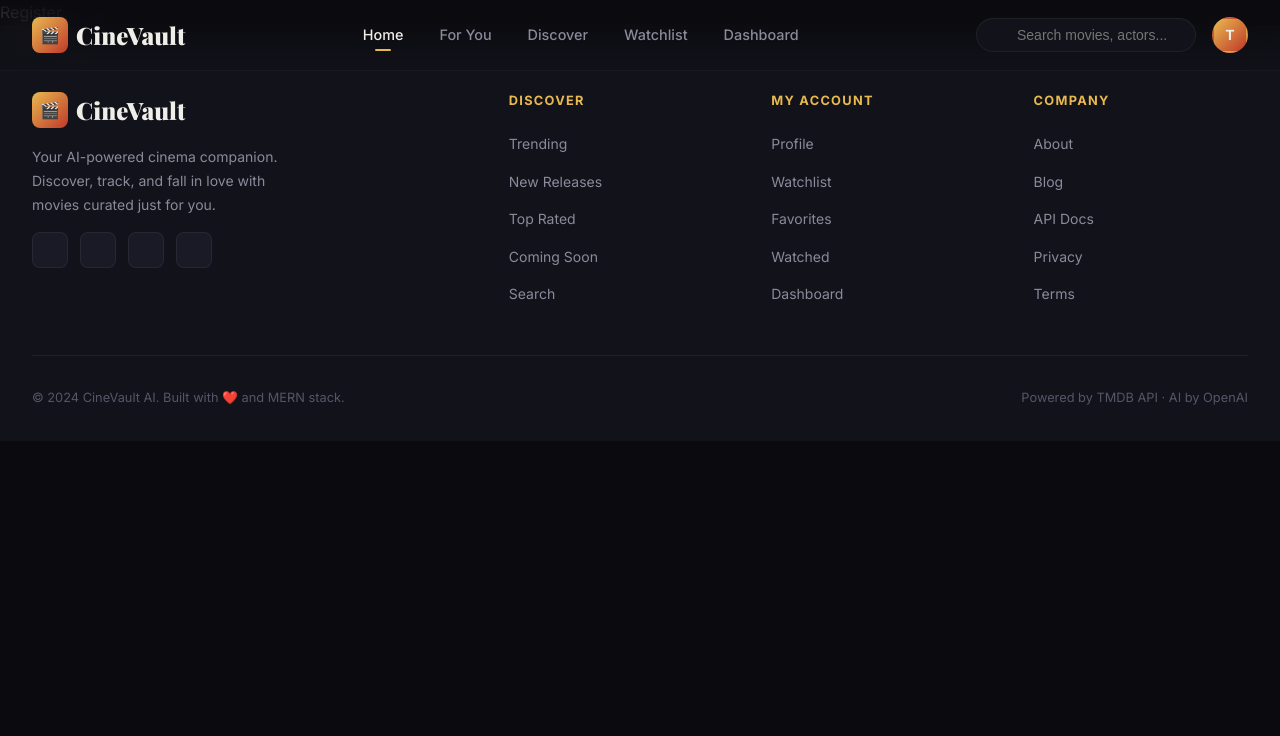
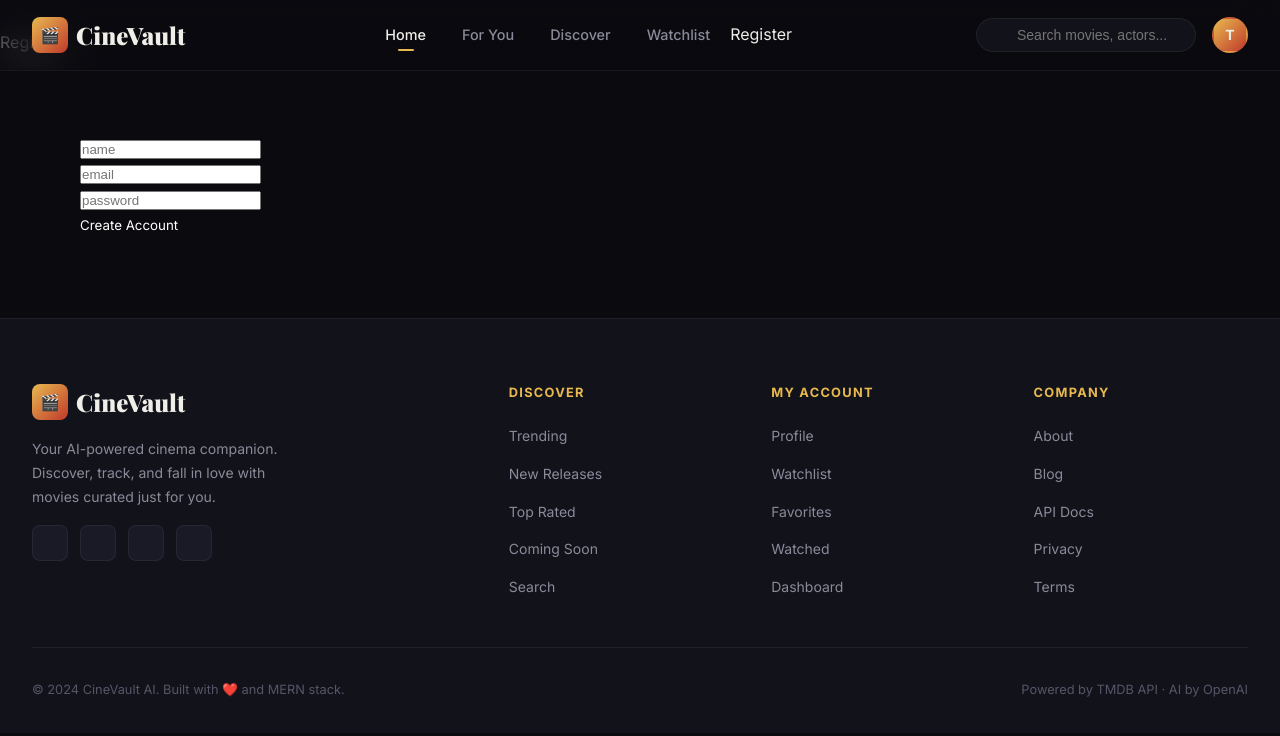
Before and after one commit to pateltirth05/CineVault, a React (Vite) app in the folder frontend/: page /register in a window 1280 px wide. Shown: the top 736 px of the page. Built offline with nearby package versions, Linux system fonts and the light colour scheme.

Commit message:
REGISTER module done

```diff
--- a/frontend/src/components/Navbar.jsx
+++ b/frontend/src/components/Navbar.jsx
@@ -1,5 +1,6 @@
 import React from 'react'
 import '../style/style.css'
+import { Link } from 'react-router-dom'
 const Navbar = () => {
   return (
    <>
@@ -14,7 +15,7 @@ const Navbar = () => {
       <li><a href="recommendations.html" class="navLink">For You</a></li>
       <li><a href="search.html" class="navLink">Discover</a></li>
       <li><a href="watchlist.html" class="navLink">Watchlist</a></li>
-      <li><a href="dashboard.html" class="navLink">Dashboard</a></li>
+      <li><Link to={'/register'}>Register</Link></li>
     </ul>
     <div class="navActions">
       <div class="navSearchWrapper">
--- a/frontend/src/pages/Register.jsx
+++ b/frontend/src/pages/Register.jsx
@@ -1,8 +1,40 @@
-import React from 'react'
+import React, { useState } from 'react'
+import { registerUser } from '../services/authService'
+import { useNavigate } from 'react-router-dom'
 
 const Register = () => {
+  const navigate=useNavigate();
+  const [formData,setformData]=useState({name:"",email:"",password:""})
+  const handleChange=(e)=>{
+    setformData({
+      ...formData,
+      [e.target.name]:e.target.value
+    })
+  }
+  const handleSubmit=async(e)=>{
+    e.preventDefault();
+    try {
+
+      const data=await registerUser(formData)
+          alert(data.message);
+      navigate("/login")
+    } catch (error) {
+       alert(error.response?.data?.message);
+    }
+  }
   return (
-    <div>Register</div>
+   <>
+    <div style={{marginTop:"30px"}}>Register</div>
+    <form onSubmit={handleSubmit} style={{margin:"80px",color:'white'}}>
+      <input type='text' name='name' value={formData.name} placeholder='name' onChange={handleChange}/>
+      <br></br>
+      <input type='email' name='email' value={formData.email} placeholder='email' onChange={handleChange}/>
+      <br></br>
+      <input type='password' name='password' value={formData.password} placeholder='password' onChange={handleChange}/>
+      <br></br>
+         <button type='submit' style={{color:'white'}}>Create Account</button>
+    </form>
+   </>
   )
 }
 
--- /dev/null
+++ b/frontend/src/services/authService.js
@@ -0,0 +1,6 @@
+import api from "./api";
+
+export const registerUser=async(userData)=>{
+    const response=await api.post("/auth/register",userData)
+    return response.data;
+}
```
Also changed, not shown: 1 other file (tests, documents, lock files or other folders).
